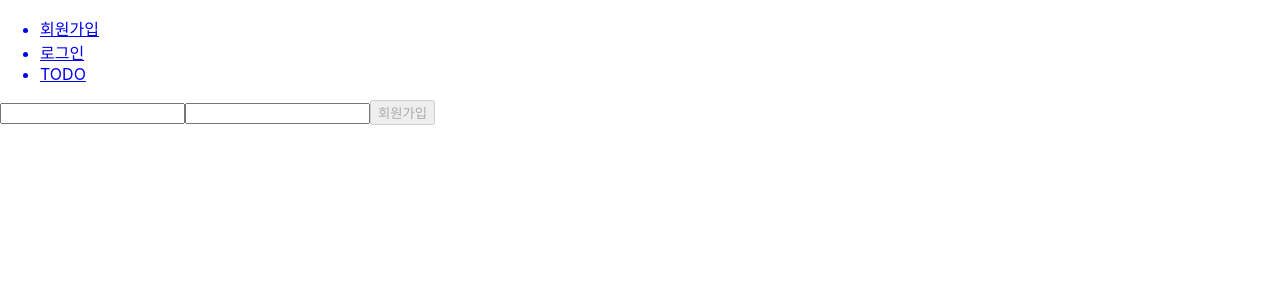
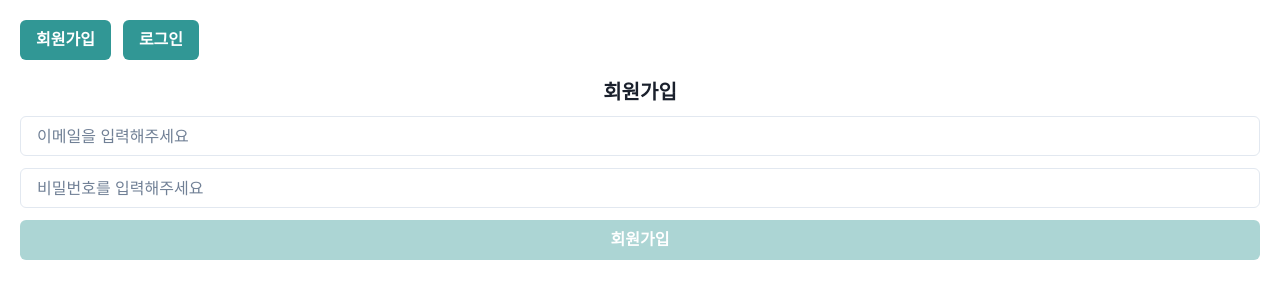
Before and after one commit to sumi-0011/wanted-pre-onboarding-frontend, a React (Create React App) app: page /signup in a window 1280 px wide. Shown: the top 300 px of the page. Built offline with nearby package versions, Linux system fonts and the light colour scheme.

Commit message:
feat: signin/signup ui create

```diff
--- a/src/App.tsx
+++ b/src/App.tsx
@@ -1,4 +1,5 @@
 import { BrowserRouter, Routes, Route } from 'react-router-dom';
+import { Box, ChakraProvider } from '@chakra-ui/react';
 import Header from './components/Header';
 import SignIn from './pages/signin';
 import SignUp from './pages/signup';
@@ -7,14 +8,18 @@ import Todo from './pages/todo';
 function App(): JSX.Element {
   return (
     <div className="App">
+      <ChakraProvider>
         <BrowserRouter>
           <Header />
+          <Box px={5}>
             <Routes>
               <Route path="/signup" element={<SignUp />} />
               <Route path="/signin" element={<SignIn />} />
               <Route path="/todo" element={<Todo />} />
             </Routes>
+          </Box>
         </BrowserRouter>
+      </ChakraProvider>
     </div>
   );
 }
--- a/src/components/Header.tsx
+++ b/src/components/Header.tsx
@@ -1,13 +1,17 @@
 import { useEffect } from 'react';
 import { Link, useLocation, useNavigate } from 'react-router-dom';
+import { Button, Flex } from '@chakra-ui/react';
 
 function Header(): JSX.Element {
   const { pathname } = useLocation();
   const navigate = useNavigate();
 
+  const access_token = localStorage.getItem('access_token');
+
+  const isAuthStatus = access_token !== null;
+
   useEffect(() => {
-    const access_token = localStorage.getItem('access_token');
-    if (access_token === null) {
+    if (!isAuthStatus) {
       if (pathname === '/todo') {
         alert('로그인이 필요합니다. 로그인 화면으로 이동합니다.');
         navigate('/signin');
@@ -19,20 +23,18 @@ function Header(): JSX.Element {
     }
   }, [pathname]);
 
+  if (isAuthStatus) {
+    return <></>;
+  }
   return (
-    <div>
-      <ul>
-        <Link to="/signup">
-          <li>회원가입</li>
-        </Link>
-        <Link to="/signin">
-          <li>로그인</li>
-        </Link>
-        <Link to="/todo">
-          <li>TODO</li>
-        </Link>
-      </ul>
-    </div>
+    <Flex p={5} gap={3}>
+      <Link to="/signup">
+        <Button colorScheme="teal">회원가입</Button>
+      </Link>
+      <Link to="/signin">
+        <Button colorScheme="teal">로그인</Button>
+      </Link>
+    </Flex>
   );
 }
 export default Header;
--- a/src/pages/signin.tsx
+++ b/src/pages/signin.tsx
@@ -1,4 +1,5 @@
 import { type ChangeEvent, useMemo, useState } from 'react';
+import { Input, Button, HStack, VStack, Heading } from '@chakra-ui/react';
 import { useNavigate } from 'react-router-dom';
 import { signInAPI } from '../apis/auth';
 import { validEmail, validPassword } from '../utils/valid';
@@ -34,28 +35,34 @@ function SignIn(): JSX.Element {
   };
 
   return (
-    <div>
-      <input
+    <VStack gap="3">
+      <Heading size="md">로그인</Heading>
+
+      <Input
         name="email"
         value={email}
         data-testid="email-input"
         onChange={onChange}
+        placeholder="이메일을 입력해주세요"
       />
-      <input
+      <Input
         name="password"
         value={password}
         data-testid="password-input"
         onChange={onChange}
+        placeholder="비밀번호를 입력해주세요"
       />
-      <button
+      <Button
+        colorScheme="teal"
+        w="full"
         type="submit"
         data-testid="signin-button"
         onClick={onSubmit}
-        disabled={isButtonDisable}
+        isDisabled={isButtonDisable}
       >
         로그인
-      </button>
-    </div>
+      </Button>
+    </VStack>
   );
 }
 export default SignIn;
--- a/src/pages/signup.tsx
+++ b/src/pages/signup.tsx
@@ -1,4 +1,5 @@
 import { type ChangeEvent, useState, useMemo } from 'react';
+import { Input, Button, VStack, Heading } from '@chakra-ui/react';
 import { useNavigate } from 'react-router-dom';
 import { signUpAPI } from '../apis/auth';
 import { validEmail, validPassword } from '../utils/valid';
@@ -33,29 +34,34 @@ function SignUp(): JSX.Element {
   };
 
   return (
-    <div>
-      <input
+    <VStack gap="3">
+      <Heading size="md">회원가입</Heading>
+      <Input
         data-testid="email-input"
         name="email"
         value={email}
         onChange={onChange}
+        placeholder="이메일을 입력해주세요"
       />
-      <input
+      <Input
         data-testid="password-input"
         name="password"
         value={password}
         onChange={onChange}
+        placeholder="비밀번호를 입력해주세요"
       />
 
-      <button
+      <Button
+        colorScheme="teal"
+        w="full"
         type="submit"
         data-testid="signup-button"
         onClick={onSubmit}
-        disabled={isButtonDisable}
+        isDisabled={isButtonDisable}
       >
         회원가입
-      </button>
-    </div>
+      </Button>
+    </VStack>
   );
 }
 
```
Lines whose indentation alone changed are shown as unchanged.
